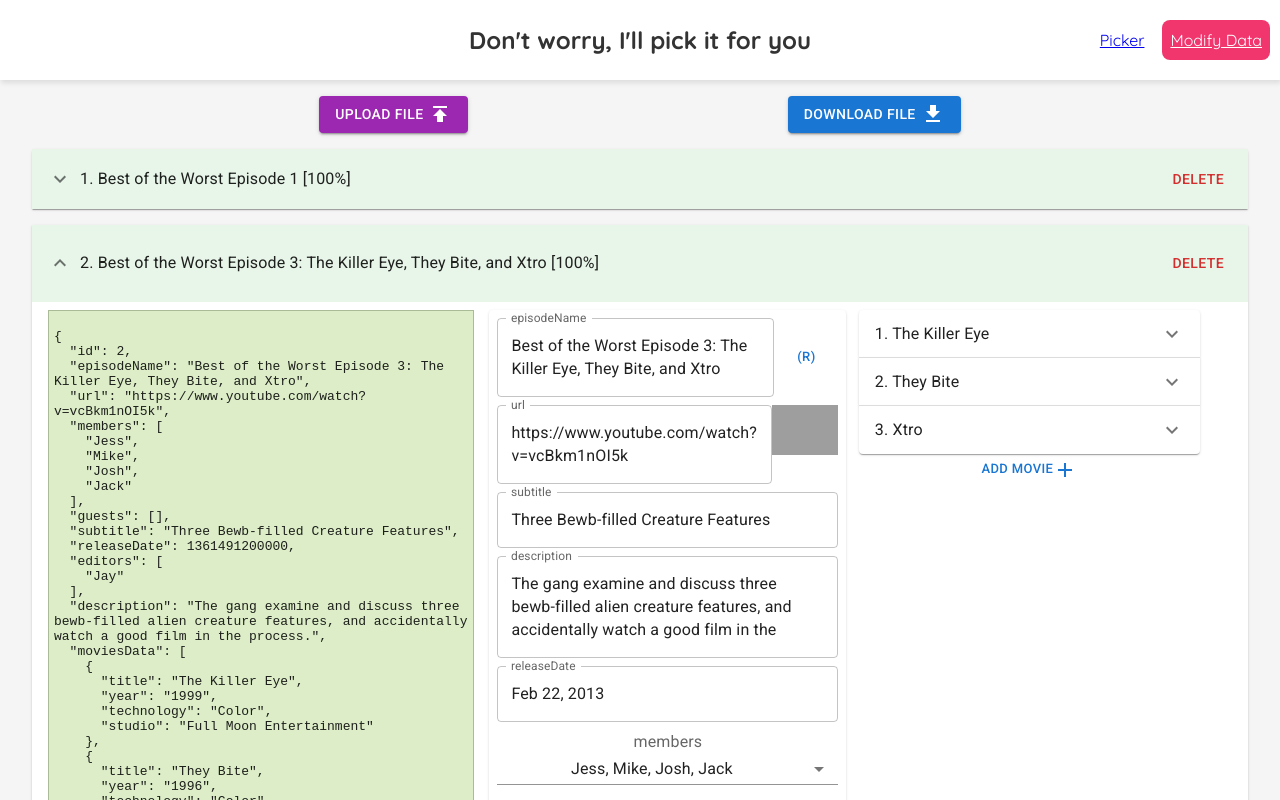
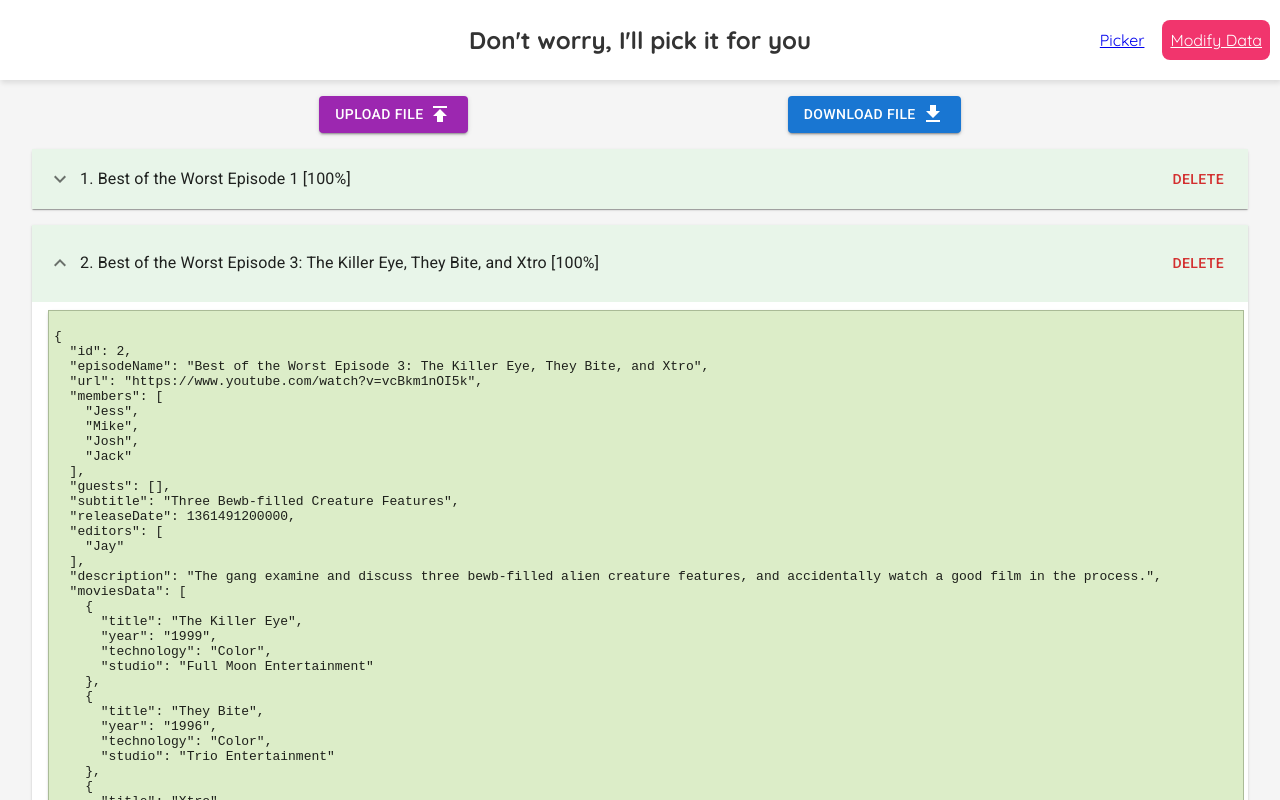
Before and after one commit to mprtcz/RLMPicker, a React (Create React App) app: page /modify-data in a window 1280 px wide. Both pictures are taken after a click on the button 640 px from the left and 239 px from the top of the page. Shown: the top 800 px of the page. Built offline with nearby package versions, Linux system fonts and the light colour scheme; grey boxes are pictures that could not be loaded.

Commit message:
Made the modifier page more screen size aware.

```diff
--- a/src/components/data-modifier-page/VideoDetailsModifier.js
+++ b/src/components/data-modifier-page/VideoDetailsModifier.js
@@ -7,9 +7,11 @@ import AddIcon from "@mui/icons-material/Add";
 import {
   Accordion,
   Card,
+  Box,
   AccordionDetails,
   AccordionSummary,
   Typography,
+  Paper,
 } from "@mui/material";
 import Inputs from "./Inputs";
 import { getNewEmptyMovieObject } from "data/new-data";
@@ -20,19 +22,13 @@ const useStyles = makeStyles((theme) => ({
   },
   accordionDetails: {},
   formContainer: {
-    width: "60%",
     display: "flex",
     flexDirection: "row",
-    justifyContent: "space-between",
-    "&> *": {
-      width: "48%",
-    },
   },
   card: {
     padding: "8px",
   },
   jsonRenderContainer: {
-    width: "35%",
     backgroundColor: "#dcedc8",
     padding: 5,
     border: "1px solid #aabb97",
@@ -238,12 +234,47 @@ const VideoDetailsModifier = (props) => {
 
       <AccordionDetails className={classes.accordionDetails}>
         {isExpanded ? (
-          <div className={classes.detailsContainer}>
-            <div className={classes.jsonRenderContainer}>
+          <Paper
+            className={classes.detailsContainer}
+            sx={{
+              flexDirection: { xl: "row", xs: "column" },
+            }}
+          >
+            <Box
+              className={classes.jsonRenderContainer}
+              sx={{
+                width: { xs: "100%", xl: "35%" },
+              }}
+            >
               <pre>{JSON.stringify(video, null, 2)}</pre>
-            </div>
-            <form className={classes.formContainer}>
-              <Card className={classes.card}>
+            </Box>
+            <form style={{ width: "100%" }}>
+              <Box
+                className={classes.formContainer}
+                sx={{
+                  display: "flex",
+                  width: {
+                    xs: "100%",
+                  },
+                  flexDirection: {
+                    xl: "row",
+                    xs: "column",
+                  },
+                }}
+              >
+                <Box
+                  style={{ marginTop: "6px" }}
+                  sx={{
+                    width: {
+                      xs: "100%",
+                      xl: "60%",
+                    },
+                    marginRight: {
+                      xs: "0px",
+                      xl: "2%",
+                    },
+                  }}
+                >
                   <Inputs
                     inputObject={video}
                     stringFields={stringFields}
@@ -251,16 +282,26 @@ const VideoDetailsModifier = (props) => {
                     dateFieldName={dateFieldName}
                     postProcesses={fieldNameToPostProcess}
                     inputObjectChanged={(output) => onInputObjectChange(output)}
-                ></Inputs>
-              </Card>
+                  ></Inputs>{" "}
+                </Box>
+                <Box
+                  sx={{
+                    width: {
+                      xs: "100%",
+                      xl: "40%",
+                    },
+                  }}
+                >
                   {(objectArrays || []).map((fieldName, index) => (
-                <div key={index}>
+                    <div key={index} style={{ width: "100%" }}>
                       {(video[fieldName] || []).map(
                         (movieInfo, singleInputIndex) => (
                           <Accordion
                             key={singleInputIndex}
                             expanded={expandedMovieIndex === singleInputIndex}
-                        onChange={() => setExpandedMovieIndex(singleInputIndex)}
+                            onChange={() =>
+                              setExpandedMovieIndex(singleInputIndex)
+                            }
                           >
                             <AccordionSummary
                               expandIcon={<ExpandMoreIcon />}
@@ -271,7 +312,9 @@ const VideoDetailsModifier = (props) => {
                                 {singleInputIndex + 1}. {movieInfo.title}
                               </Typography>
                             </AccordionSummary>
-                        <AccordionDetails className={classes.accordionDetails}>
+                            <AccordionDetails
+                              className={classes.accordionDetails}
+                            >
                               <Inputs
                                 inputObject={movieInfo}
                                 stringFields={movieInfoStringFields}
@@ -312,8 +355,10 @@ const VideoDetailsModifier = (props) => {
                       </Button>
                     </div>
                   ))}
+                </Box>
+              </Box>
             </form>
-          </div>
+          </Paper>
         ) : (
           ""
         )}
```
Lines whose indentation alone changed are shown as unchanged.
